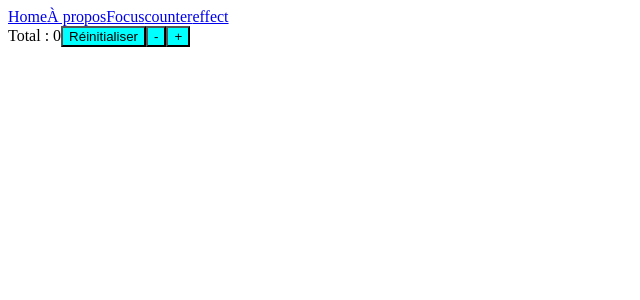
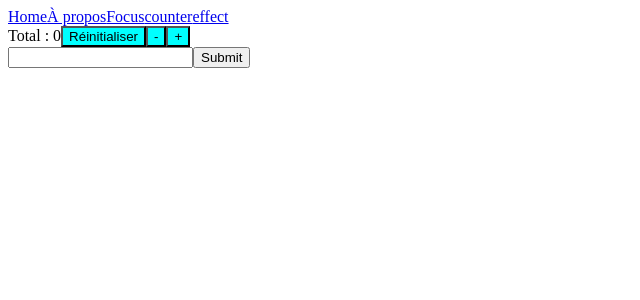
Before and after one commit to ZMomo/todo_react, a React (Create React App) app: page /counter in a window 1280 px wide. Shown: the top 300 px of the page, without its empty margins (0-640 px from the left). Built offline with nearby package versions, Linux system fonts and the light colour scheme.

Commit message:
ajout de deux exemples d'effets avec tableau de dépendance dans le composant Counter

```diff
--- a/src/components/Counter/index.js
+++ b/src/components/Counter/index.js
@@ -1,12 +1,26 @@
-import { useState } from 'react'
+import { useEffect, useState } from 'react'
 
 import useAlert from '../../hooks/useAlert';
 
 
 function Counter({initialCount}) {
     const [count, setCount] = useState(initialCount);
+    const [message, setMessage] = useState();
 
-    useAlert("Mon composant Counter est détruit", count);
+    // useAlert("Mon composant Counter est détruit", count);
+
+    useEffect(() => {
+      alert(`le message a changé: ${message}`)
+    }, [message])
+
+    useEffect(() => {
+      alert("Ce hook ne s'execute qu'une fois au montage de mon composant")
+    }, [])
+
+    const handleSubmit = (e) => {
+      e.preventDefault();
+      setMessage(e.target[0].value)
+    }
 
     return (
       <>
@@ -14,6 +28,11 @@ function Counter({initialCount}) {
         <button onClick={() => setCount(initialCount)}>Réinitialiser</button>
         <button onClick={() => setCount(prevCount => prevCount - 1)}>-</button>
         <button onClick={() => setCount(prevCount => prevCount + 1)}>+</button>
+
+        <form onSubmit={handleSubmit}>
+          <input type="text" />
+          <input type="submit" />
+        </form>
       </>
     );
   }
```
